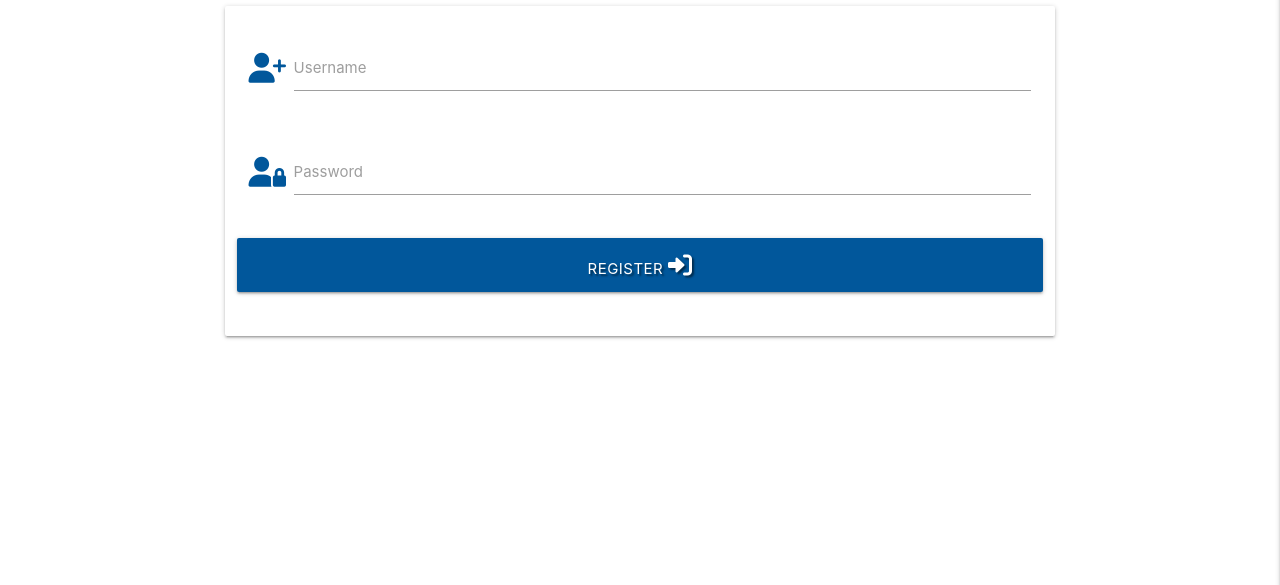
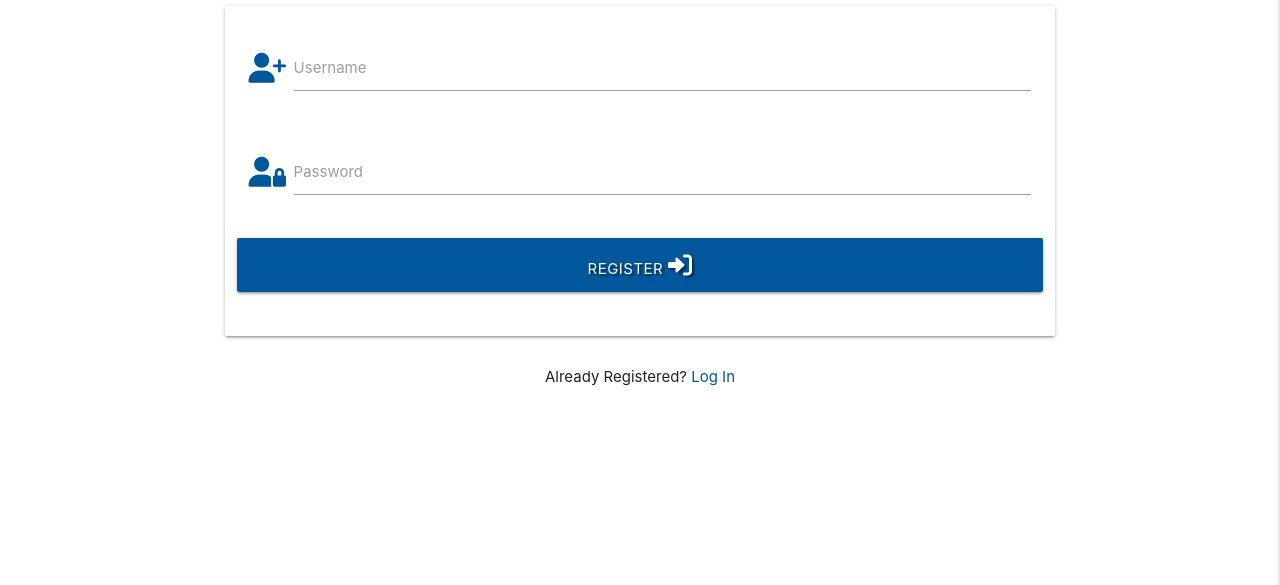
Before and after one commit to anteCedens/congenial-doodle, a Flask app: page /register in a window 1280 px wide. Shown: the part 160-745 px from the top of the page. Run offline with Flask 2, Linux system fonts and the light colour scheme; some libraries are stand-ins or nearby versions.

Commit message:
Add corresponding login link to register.html

```diff
--- a/templates/register.html
+++ b/templates/register.html
@@ -33,4 +33,12 @@
     </form>
 </div>
 
+<div class="row">
+    <div class="col s12">
+        <p class="center-align">
+            Already Registered? <a href="{{ url_for('login') }}" class="light-blue-text text-darken-4">Log In</a>
+        </p>
+    </div>
+</div>
+
 {% endblock %}
```
